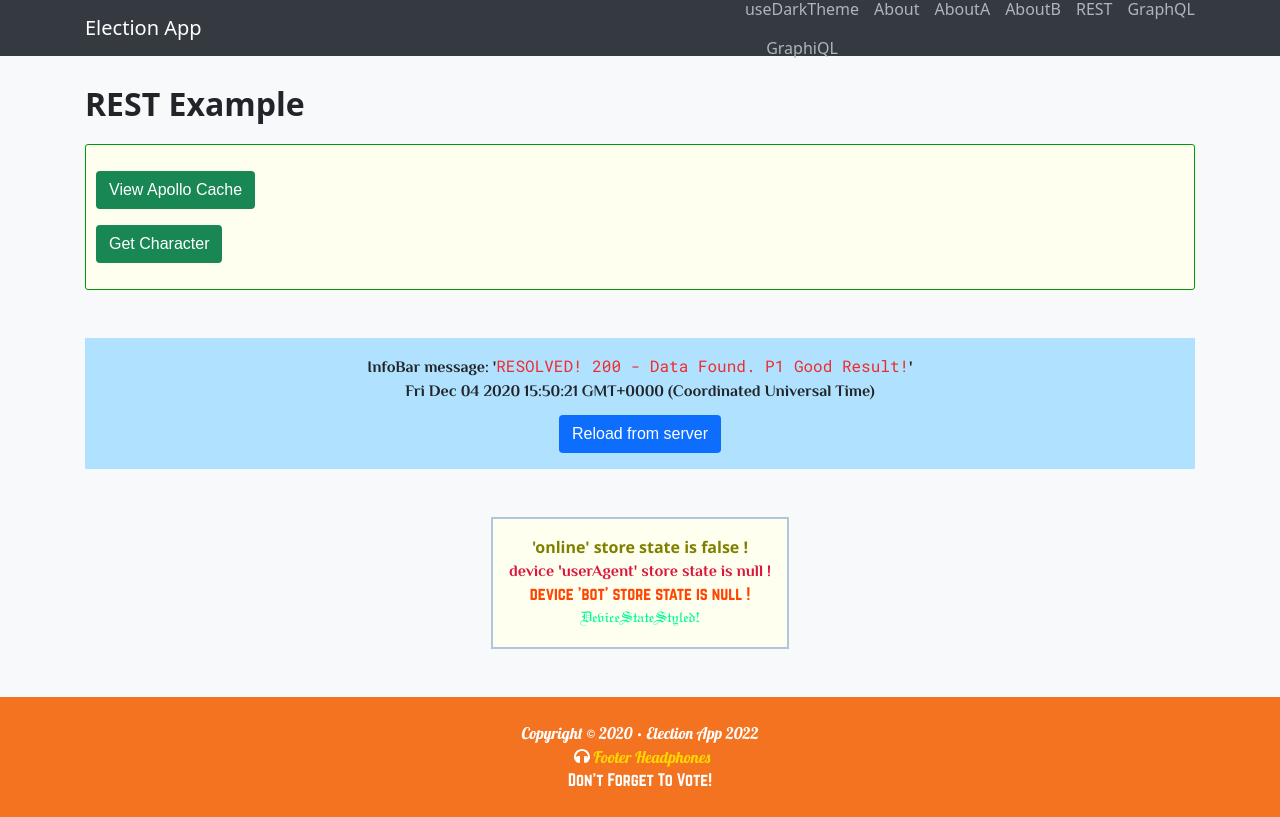
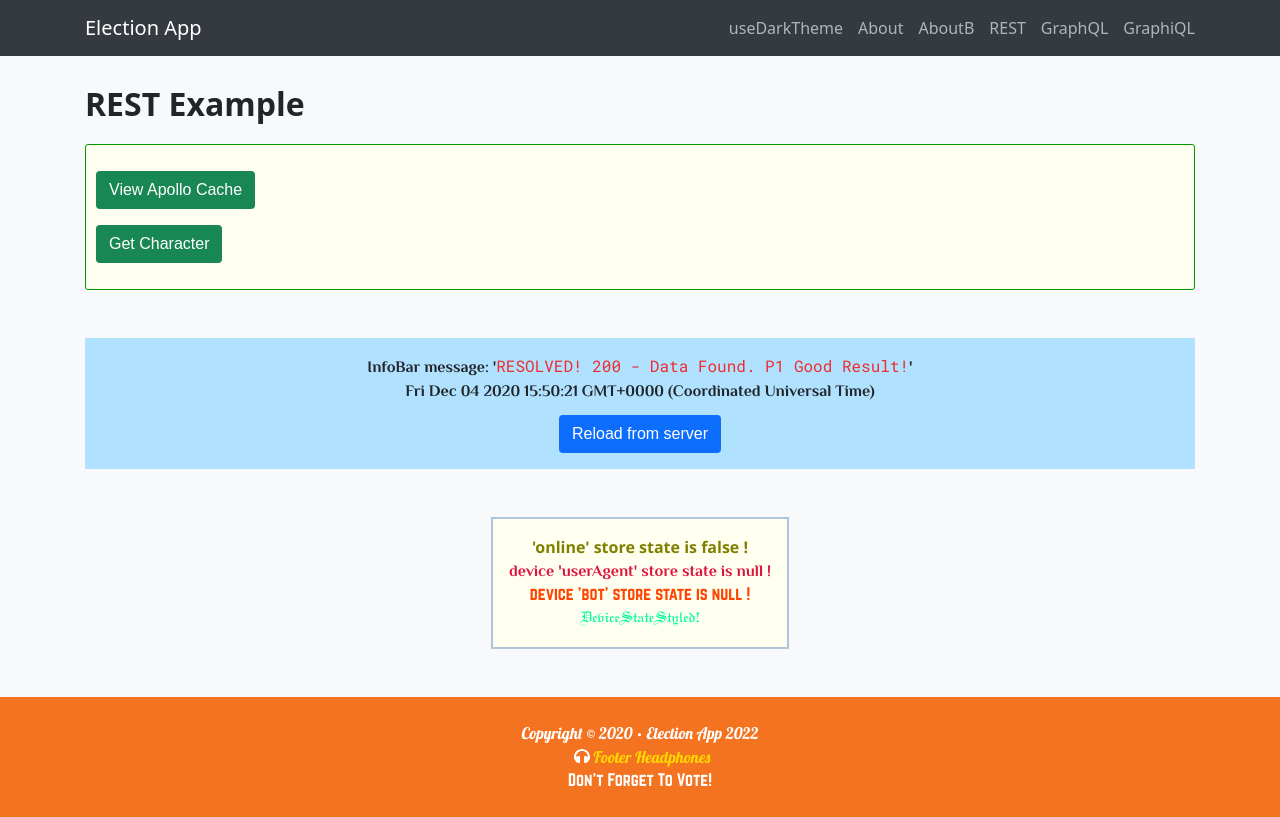
Before and after one commit to alexsmith716/Demo-Thirtythree, a React app: page /restfulexample in a window 1280 px wide. Built offline with nearby package versions, Linux system fonts and the light colour scheme; the HTML template or start-up script is replaced by a standard one; what apollo-link-rest would draw is missing.

Commit message:
chore: Added new dependencies apollo-server-express and apollo-datasource-rest.

```diff
--- a/package.json
+++ b/package.json
@@ -25,7 +25,9 @@
 		"@apollo/client": "^3.3.5",
 		"@loadable/component": "^5.14.1",
 		"@loadable/server": "^5.14.0",
+		"apollo-datasource-rest": "^0.9.5",
 		"apollo-link-rest": "^0.8.0-beta.0",
+		"apollo-server-express": "^2.19.0",
 		"axios": "^0.21.0",
 		"core-js": "^3.8.0",
 		"express": "^4.17.1",
@@ -100,7 +102,6 @@
 		"expose-loader": "^1.0.2",
 		"file-loader": "^6.2.0",
 		"fork-ts-checker-webpack-plugin": "^6.0.5",
-		"imports-loader": "^1.2.0",
 		"jest": "^26.6.3",
 		"mini-css-extract-plugin": "^1.3.2",
 		"node-mocks-http": "^1.9.0",
--- a/src/components/NavBar/NavLinks.ts
+++ b/src/components/NavBar/NavLinks.ts
@@ -4,21 +4,21 @@ export const NavLinks = [
 		url: '/about',
 		linkType: 'navLink',
 	},
-	{
-		title: 'AboutA',
-		url: '/aboutA',
-		linkType: 'navLink',
-	},
+	//  {
+	//  	title: 'AboutA',
+	//  	url: '/aboutA',
+	//  	linkType: 'navLink',
+	//  },
 	{
 		title: 'AboutB',
 		url: '/aboutB',
 		linkType: 'navLink',
 	},
-  {
-  	title: 'REST',
-  	url: 'restfulexample',
-  	linkType: 'navLink',
-  },
+	{
+		title: 'REST',
+		url: 'restfulexample',
+		linkType: 'navLink',
+	},
 	{
 		title: 'GraphQL',
 		url: '/graphqlexample',
--- a/src/containers/RESTfulExample/RESTfulExample.js
+++ b/src/containers/RESTfulExample/RESTfulExample.js
@@ -51,7 +51,6 @@ const RESTfulExample = () => {
 	);
 
 	const [clientExtract, setClientExtract] = useState(null);
-	const [toggleCustomerState, setToggleCustomerState] = useState(true);
 
 	useEffect(() => {
 			// componentDidMount
--- a/src/server/renderer.js
+++ b/src/server/renderer.js
@@ -86,7 +86,7 @@ export async function get(req, res) {
 	//            http://localhost:4000/graphql
 
 	const httpLink = createHttpLink({
-		uri: 'http://localhost:4000/graphql',
+		uri: 'https://rickandmortyapi.com/graphql/',
 		// fetch: customFetch,
 		fetch: fetch,
 	});
```
Also changed, not shown: src/client/routes.js (+11 -11 lines), 2 other files (tests, documents, lock files or other folders).
